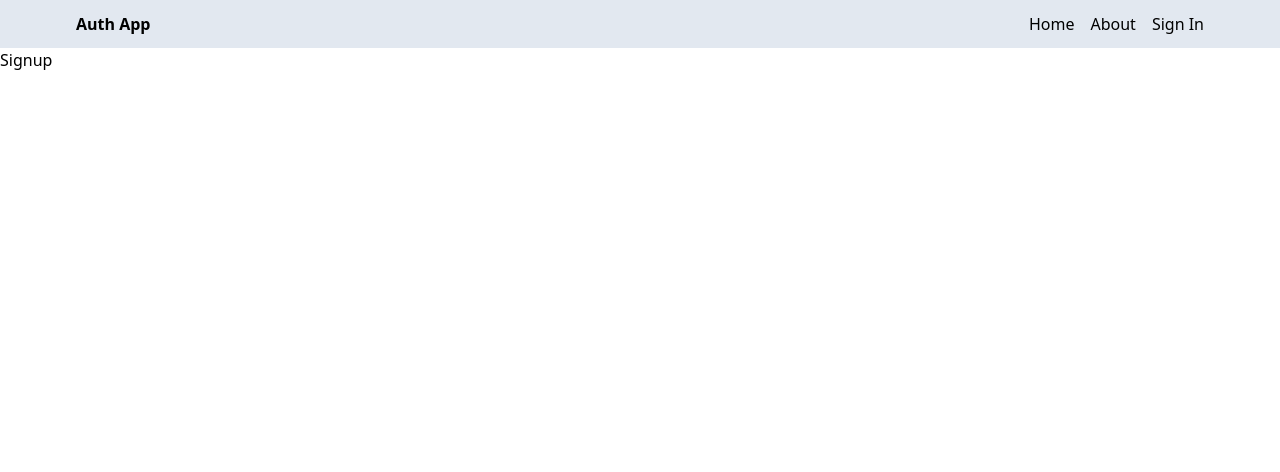
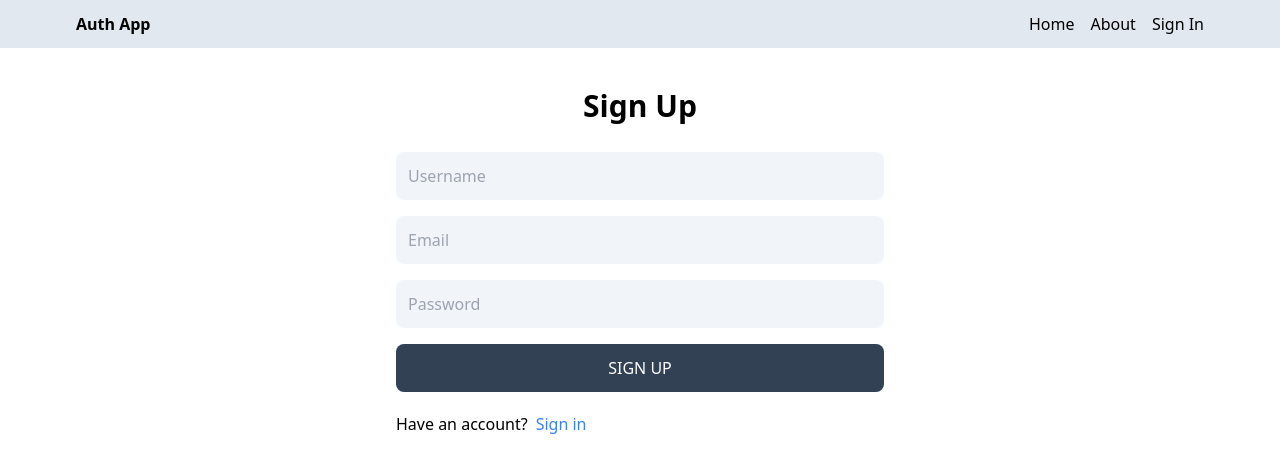
Before and after one commit to Dennis494/mern-auth-10, a React (Vite) app in the folder client/: page /sign-up in a window 1280 px wide. Shown: the top 472 px of the page. Built offline with nearby package versions, Linux system fonts and the light colour scheme.

Commit message:
complete signup mpage UI

```diff
--- a/client/src/pages/Signup.jsx
+++ b/client/src/pages/Signup.jsx
@@ -1,7 +1,27 @@
-import React from 'react'
+import { Link } from "react-router-dom";
 
 export default function Signup() {
   return (
-    <div>Signup</div>
+    <div className='p-3 max-w-lg mx-auto'>
+        <h1 className='text-3xl text-center font-semibold my-7'>Sign Up</h1>
+        <form className='flex flex-col gap-4'>
+            <input type="text" placeholder='Username' id='username' className='bg-slate-100 p-3 rounded-lg'>
+
+            </input>
+            <input type="text" placeholder='Email' id='email' className='bg-slate-100 p-3 rounded-lg'>
+
+            </input>
+            <input type="text" placeholder='Password' id='password' className='bg-slate-100 p-3 rounded-lg'>
+
+            </input>
+            <button className='bg-slate-700 text-white p-3 rounded-lg uppercase hover:opacity-95 disabled:opacity-80'>Sign up</button>
+        </form>
+        <div className="flex gap-2 mt-5">
+            <p>Have an account?</p>
+            <Link to='/sign-in'>
+            <span className='text-blue-500'>Sign in</span>
+            </Link>
+        </div>
+    </div>
   )
 }
```
